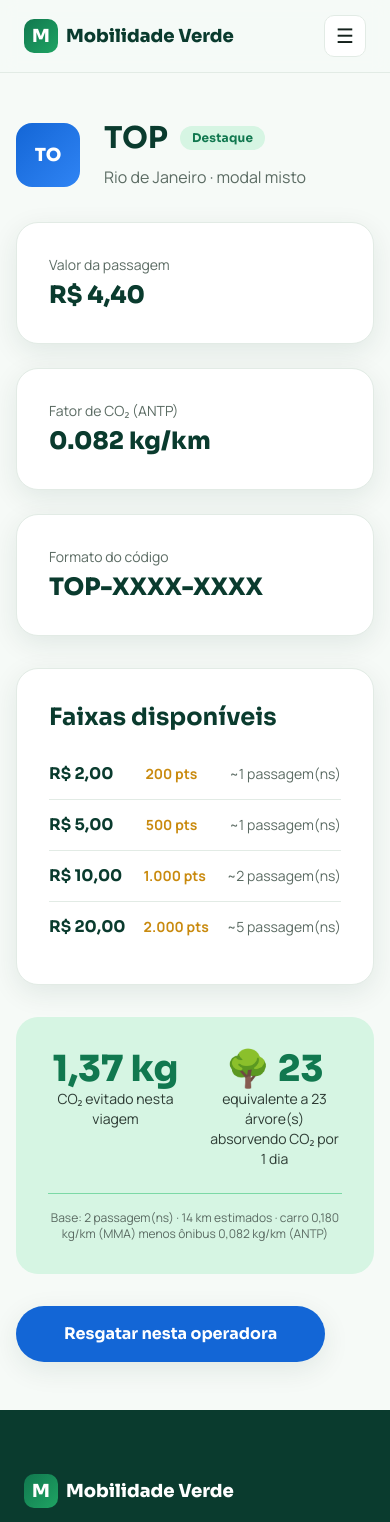
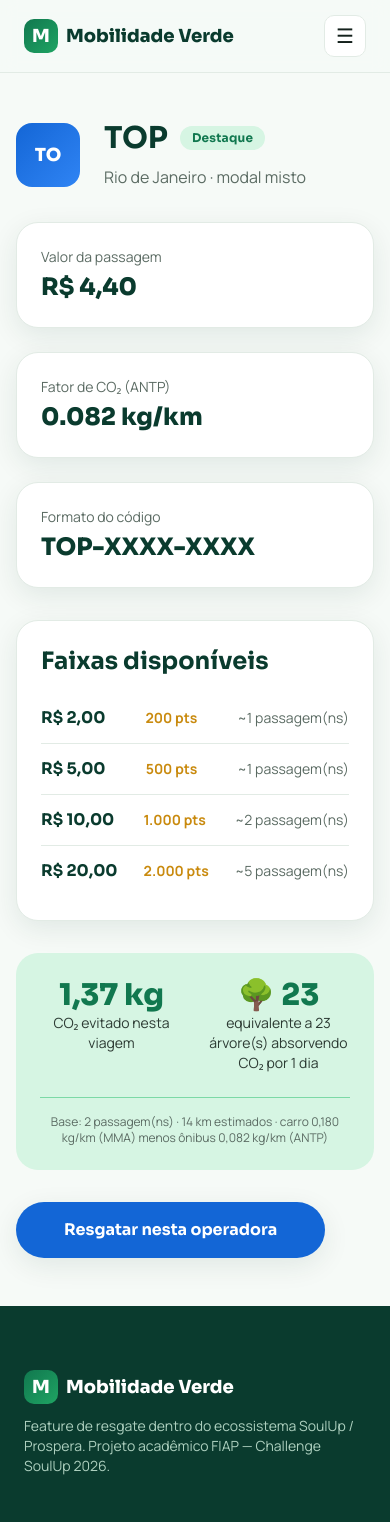
Before and after one commit to EstevesArtur/mobilidade-verde-front, a React (Vite) app: page /operadoras/1 in a window 390 px wide. Shown: the top 1522 px of the page. Built offline with nearby package versions, Linux system fonts and the light colour scheme.

Commit message:
fix: ajusta responsividade para 480px, 768px e 992px

```diff
--- a/src/components/mobilidade/cupom-card.tsx
+++ b/src/components/mobilidade/cupom-card.tsx
@@ -77,7 +77,7 @@ export function CupomCard({ voucher }: CupomCardProps) {
       className="overflow-hidden rounded-grande border border-linha bg-white shadow-alta"
       aria-label={"Cupom " + voucher.operadora.nome}
     >
-      <header className="flex flex-wrap items-center justify-between gap-4 bg-gradient-to-br from-transito-700 to-transito-500 p-8 text-white">
+      <header className="flex flex-wrap items-center justify-between gap-4 bg-gradient-to-br from-transito-700 to-transito-500 p-6 text-white sm:p-8">
         <div>
           {voucher.status === "GERADO" && <Badge tom="ok">CUPOM GERADO</Badge>}
           {voucher.status === "UTILIZADO" && (
@@ -94,7 +94,7 @@ export function CupomCard({ voucher }: CupomCardProps) {
         <OperadoraLogo nome={voucher.operadora.nome} tamanho="md" />
       </header>
 
-      <div className="px-8 py-12 text-center">
+      <div className="px-4 py-10 text-center sm:px-8 sm:py-12">
         <p className="font-display text-xs font-extrabold tracking-[0.14em] text-soul-600 uppercase">
           Seu código de cupom
         </p>
--- a/src/components/mobilidade/faixa-card.tsx
+++ b/src/components/mobilidade/faixa-card.tsx
@@ -30,7 +30,7 @@ export function FaixaCard({
         borda
       }
     >
-      <span className="font-display block text-4xl font-extrabold text-soul-900">
+      <span className="font-display block text-3xl font-extrabold text-soul-900 sm:text-4xl">
         {fmtReais(faixa.valor_centavos)}
       </span>
       <span className="mt-1 block text-sm font-bold text-ecoa-700">
--- a/src/components/mobilidade/impacto-co2.tsx
+++ b/src/components/mobilidade/impacto-co2.tsx
@@ -10,23 +10,23 @@ export function ImpactoCo2({ impacto }: ImpactoCo2Props) {
   return (
     <section
       aria-label="Impacto ambiental desta viagem"
-      className="grid grid-cols-2 gap-6 rounded-grande bg-soul-100 p-8 text-center"
+      className="grid grid-cols-2 gap-6 rounded-grande bg-soul-100 p-6 text-center sm:p-8"
     >
       <div>
-        <p className="font-display text-4xl font-extrabold text-soul-700">
+        <p className="font-display text-3xl font-extrabold text-soul-700 sm:text-4xl">
           {impacto.co2EvitadoKg.toLocaleString("pt-BR")} kg
         </p>
         <p className="text-sm text-grafite-700">CO₂ evitado nesta viagem</p>
       </div>
       <div>
-        <p className="font-display text-4xl font-extrabold text-soul-700">
+        <p className="font-display text-3xl font-extrabold text-soul-700 sm:text-4xl">
           🌳 {impacto.arvoresDia}
         </p>
         <p className="text-sm text-grafite-700">
           equivalente a {impacto.arvoresDia} árvore(s) absorvendo CO₂ por 1 dia
         </p>
       </div>
-      <p className="col-span-2 border-t border-soul-300 pt-4 text-xs text-grafite-500">
+      <p className="col-span-full border-t border-soul-300 pt-4 text-xs text-grafite-500">
         Base: {impacto.passagens} passagem(ns) · {impacto.kmEstimado} km
         estimados · carro 0,180 kg/km (MMA) menos ônibus 0,082 kg/km (ANTP)
       </p>
--- a/src/components/mobilidade/saldo-card.tsx
+++ b/src/components/mobilidade/saldo-card.tsx
@@ -9,11 +9,11 @@ interface SaldoCardProps {
 
 export function SaldoCard({ nome, saldo }: SaldoCardProps) {
   return (
-    <article className="rounded-grande bg-gradient-to-br from-soul-900 to-soul-600 px-12 py-16 text-white shadow-alta">
+    <article className="rounded-grande bg-gradient-to-br from-soul-900 to-soul-600 px-6 py-10 text-white shadow-alta sm:px-12 sm:py-16">
       <p className="text-sm tracking-[0.06em] uppercase opacity-[0.78]">
         Olá, {nome.split(" ")[0]} · saldo Pontos ECOA
       </p>
-      <p className="font-display mt-2 mb-1 text-[4rem] leading-[1.05] font-extrabold">
+      <p className="font-display mt-2 mb-1 text-5xl sm:text-[4rem] leading-[1.05] font-extrabold">
         {fmtPontos(saldo)} <span className="text-lg opacity-80">pts</span>
       </p>
       <p className="text-sm opacity-80">
--- a/src/components/ui/cabecalho-pagina.tsx
+++ b/src/components/ui/cabecalho-pagina.tsx
@@ -6,7 +6,7 @@ interface CabecalhoPaginaProps {
 
 export function CabecalhoPagina({ titulo, descricao }: CabecalhoPaginaProps) {
   return (
-    <header className="bg-gradient-to-br from-soul-900 to-soul-700 py-16 text-white">
+    <header className="bg-gradient-to-br from-soul-900 to-soul-700 py-12 text-white md:py-16">
       <div className="mx-auto w-full max-w-[1140px] px-4 sm:px-6">
         <h1 className="font-display text-4xl leading-[1.15] font-bold text-white md:text-5xl">
           {titulo}
--- a/src/components/ui/card.tsx
+++ b/src/components/ui/card.tsx
@@ -17,7 +17,7 @@ export function Card({
   return (
     <div
       className={
-        "rounded-grande border border-linha bg-white p-8 " +
+        "rounded-grande border border-linha bg-white p-6 sm:p-8 " +
         (plano ? "shadow-suave " : "shadow-card ") +
         (centralizado ? "text-center " : "") +
         className
--- a/src/pages/home.tsx
+++ b/src/pages/home.tsx
@@ -15,7 +15,7 @@ export function Home() {
         <div className="mx-auto grid w-full max-w-[1140px] items-center gap-12 px-4 sm:px-6 lg:grid-cols-[1.05fr_0.95fr]">
           <div>
             <Badge tom="soul">Feature SoulUp · Pontos ECOA</Badge>
-            <h1 className="font-display mt-4 text-4xl leading-[1.15] font-extrabold tracking-[-0.02em] text-soul-900 md:text-5xl lg:text-[3.8rem]">
+            <h1 className="font-display mt-4 text-4xl leading-[1.15] font-extrabold tracking-[-0.02em] text-soul-900 md:text-5xl lg:text-[3.2rem]">
               Seus Pontos ECOA
               <br />
               <span className="text-soul-600">viraram passagem.</span>
```
